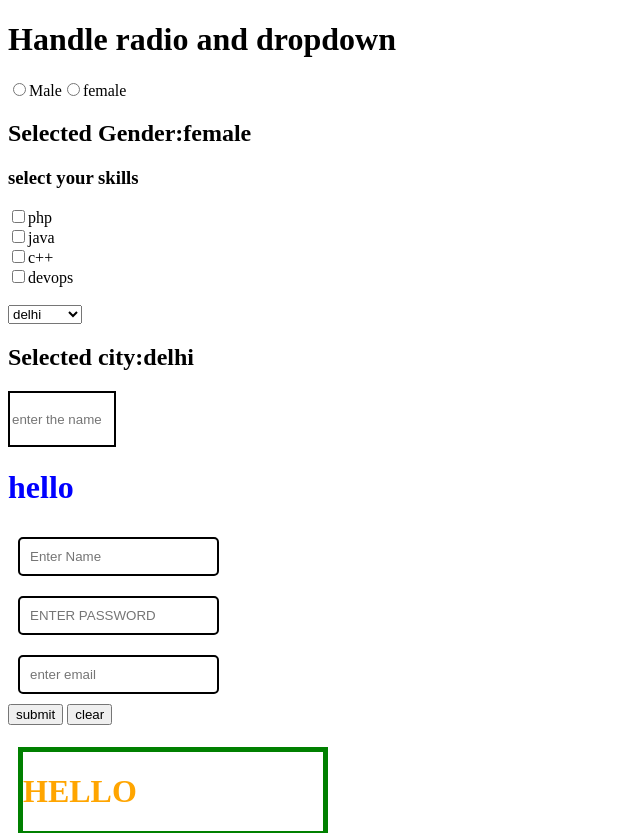
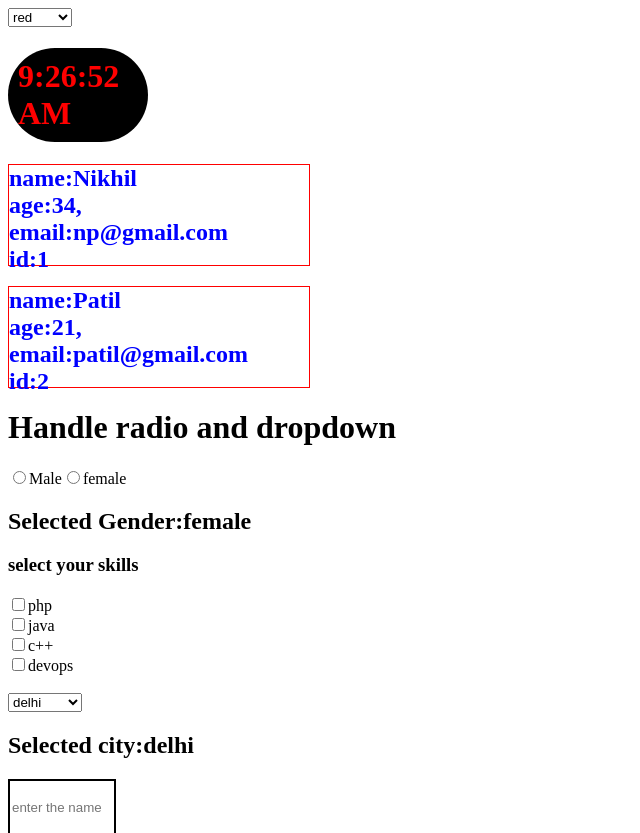
Before and after one commit to np9273903-del/react-blog, a React (Vite) app: page / in a window 1280 px wide. Shown: the top 833 px of the page, without its empty margins (0-640 px from the left). Built offline with nearby package versions, Linux system fonts and the light colour scheme.

Commit message:
new lecturesnotes

```diff
--- a/src/App.jsx
+++ b/src/App.jsx
@@ -16,6 +16,8 @@ import Lecture21 from "./Lecture21.jsx";
 import Checkboxes from "./checkbox23.jsx"
 import YouBox  from "./project.jsx";
 import {Color1} from "./pratice.jsx"
+import Loops from "./loops.jsx"
+import Clock from "./clock.jsx"
 function App(){
 
    const [fruit,setfruit] =useState("apple");
@@ -67,9 +69,22 @@ function App(){
    function selection(event){
        selected(event.target.value);
    }
+   const [color,changecolor]=useState("red")
+   function change(event){
+    changecolor(event.target.value)
+   }
+
    return (
 
       <div>
+        <select onChange={change}>
+          <option value={"red"}>red</option>
+          <option value={"blue"}>blue</option>
+          <option value={"green"}>green</option>
+          <option value={"orange"}>orange</option>
+        </select>
+        <Clock color={color}/>
+        <Loops/>
         <h1>Handle radio and dropdown</h1>
         <input type="radio" onChange={radi} name="gender" value="male" id="male"/>
         <label htmlFor="male">Male</label>
--- /dev/null
+++ b/src/clock.jsx
@@ -0,0 +1,29 @@
+
+import {useEffect, useState} from "react"
+
+function Clock({color}){
+    const [time,setTime]=useState(0)
+    useEffect(()=>{
+        setInterval(()=>{
+            setTime(new Date().toLocaleTimeString());
+        },1000);
+    },[])
+
+    return (
+
+        <div>
+        <h1
+        style={{
+     color:color,
+     backgroundColor:"#000",
+     width:"120px",
+     padding:"10px",
+     borderRadius:"50px"
+        }}>
+           {time}
+        </h1>
+        </div>
+      )
+}
+
+export default Clock
--- /dev/null
+++ b/src/item.jsx
@@ -0,0 +1,23 @@
+import { Children } from "react";
+
+export function User({data}){
+  return(
+    <div>
+        <h2 style={{
+         color:"blue",
+         border:"1px solid red",
+         height:"100px",
+         width:"300px",
+        }}>
+          name:{data.Name}
+          <br></br>
+           age:{data.Age},
+           <br></br>
+           email:{data.Email}
+           <br></br>
+           id:{data.id}
+        </h2>
+
+    </div>
+  )
+}
--- /dev/null
+++ b/src/loops.jsx
@@ -0,0 +1,78 @@
+import { User } from "./item.jsx";
+function Loops() {
+  const arr = ["raju", "kaju", "hiru"];
+
+  const userdata = [
+    {
+      Name: "Nikhil",
+      Age: 34,
+      Email: "np@gmail.com",
+      id: 1,
+    },
+    {
+      Name: "Patil",
+      Age: 21,
+      Email: "patil@gmail.com",
+      id: 2,
+    },
+  ];
+
+  return (
+    <div>
+
+    {
+    userdata.map((item)=>(
+          <div key={item.id}>
+            <User data={item} />
+          </div>
+       ))
+    }
+     {/* <h1>using loops and maps</h1>
+       <table border="1">
+      <thead>
+        <tr>
+          <th>Name</th>
+          <th>Age</th>
+          <th>Email</th>
+          <th>ID</th>
+        </tr>
+      </thead>
+
+      <tbody>
+
+        {userdata.map((item) => (
+          <tr key={item.id}>
+            <td>{item.Name}</td>
+            <td>{item.Age}</td>
+            <td>{item.Email}</td>
+            <td>{item.id}</td>
+          </tr>
+        ))}
+      </tbody>
+    </table>
+      <h1>using default values</h1>
+      <table border="1">
+        <thead>
+
+          <tr>
+            <td>Name</td>
+            <td>Age</td>
+            <td>Email</td>
+            <td>ID</td>
+          </tr>
+        </thead>
+
+        <tbody>
+          <tr>
+            <td>Nikhil</td>
+            <td>21</td>
+            <td>np927@gmail.com</td>
+            <td>1</td>
+          </tr>
+        </tbody>
+      </table> */}
+    </div>
+  );
+}
+
+export default Loops;
```
